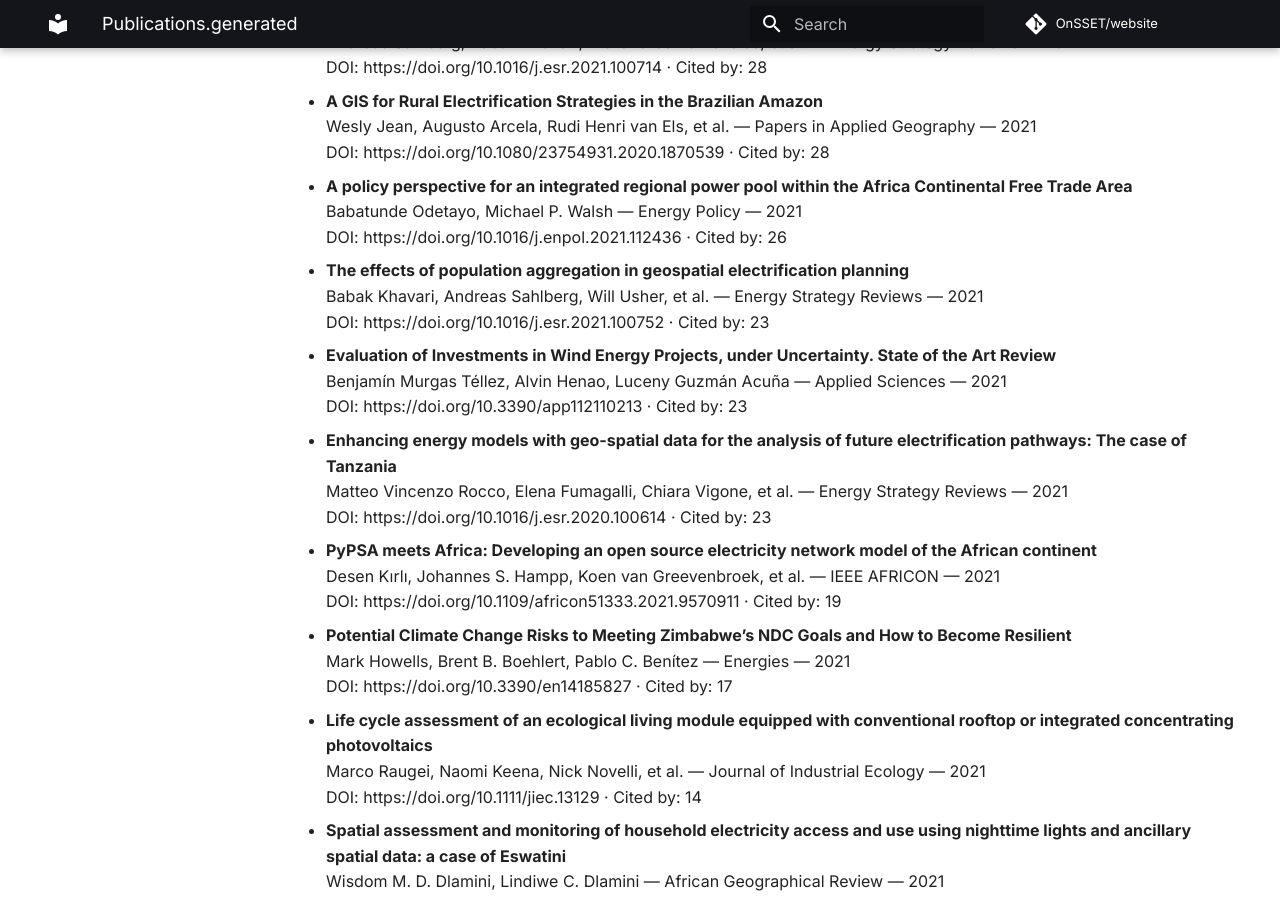
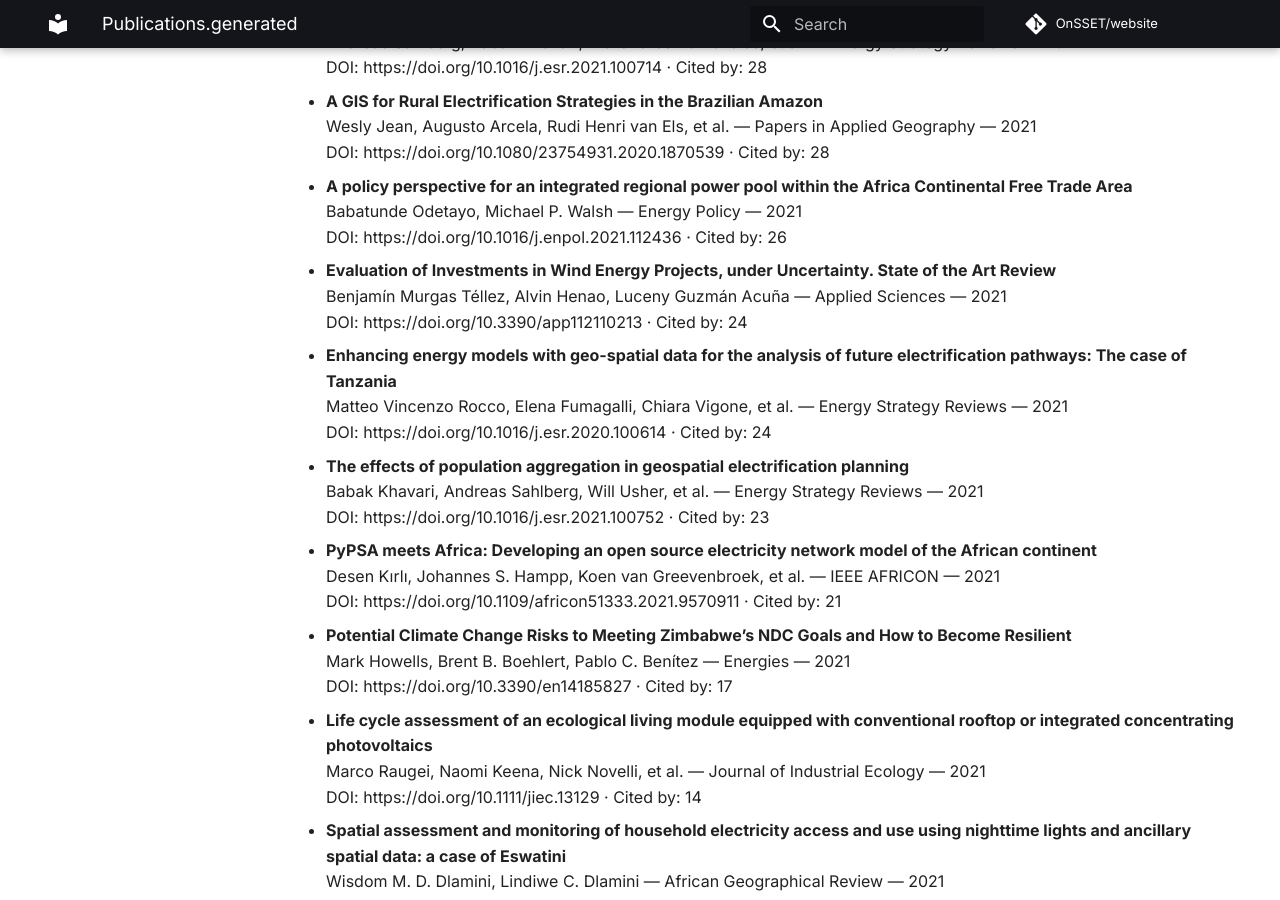
Before and after one commit to OnSSET/website, an MkDocs documentation site: the page built from docs/publications.generated.md, in a window 1280 px wide and 900 px high, scrolled down 18278 px. Built offline with MkDocs 1.6.1 and Material for MkDocs 9.7.7, drawn with Linux system fonts in a browser that asks for light colours; comment, search, counter and statistics services are not loaded; some of the changed text lies outside the part shown.

Commit message:
Auto-update publications

```diff
--- a/docs/publications.generated.md
+++ b/docs/publications.generated.md
@@ -749,21 +749,21 @@
   Babatunde Odetayo, Michael P. Walsh — Energy Policy — 2021
   DOI: https://doi.org/10.1016/j.enpol.2021.112436 · Cited by: 26
 
+- **Evaluation of Investments in Wind Energy Projects, under Uncertainty. State of the Art Review**
+  Benjamín Murgas Téllez, Alvin Henao, Luceny Guzmán Acuña — Applied Sciences — 2021
+  DOI: https://doi.org/10.3390/app112110213 · Cited by: 24
+
+- **Enhancing energy models with geo-spatial data for the analysis of future electrification pathways: The case of Tanzania**
+  Matteo Vincenzo Rocco, Elena Fumagalli, Chiara Vigone, et al. — Energy Strategy Reviews — 2021
+  DOI: https://doi.org/10.1016/j.esr.2020.100614 · Cited by: 24
+
 - **The effects of population aggregation in geospatial electrification planning**
   Babak Khavari, Andreas Sahlberg, Will Usher, et al. — Energy Strategy Reviews — 2021
   DOI: https://doi.org/10.1016/j.esr.2021.100752 · Cited by: 23
 
-- **Evaluation of Investments in Wind Energy Projects, under Uncertainty. State of the Art Review**
-  Benjamín Murgas Téllez, Alvin Henao, Luceny Guzmán Acuña — Applied Sciences — 2021
-  DOI: https://doi.org/10.3390/app112110213 · Cited by: 23
-
-- **Enhancing energy models with geo-spatial data for the analysis of future electrification pathways: The case of Tanzania**
-  Matteo Vincenzo Rocco, Elena Fumagalli, Chiara Vigone, et al. — Energy Strategy Reviews — 2021
-  DOI: https://doi.org/10.1016/j.esr.2020.100614 · Cited by: 23
-
 - **PyPSA meets Africa: Developing an open source electricity network model of the African continent**
   Desen Kırlı, Johannes S. Hampp, Koen van Greevenbroek, et al. — IEEE AFRICON — 2021
-  DOI: https://doi.org/10.1109/africon51333.2021.9570911 · Cited by: 19
+  DOI: https://doi.org/10.1109/africon51333.2021.9570911 · Cited by: 21
 
 - **Potential Climate Change Risks to Meeting Zimbabwe’s NDC Goals and How to Become Resilient**
   Mark Howells, Brent B. Boehlert, Pablo C. Benítez — Energies — 2021
@@ -1103,7 +1103,7 @@
   DOI: https://doi.org/10.5281/zenodo.18504203 · Cited by: 0
 
 - **Corrigendum to “Least-cost electrification pathways for Senegal by 2030: A nationwide analysis using open-source spatial electrification tool (OnSSET)” [Energy Nexus 21 (2026) 100621]**
-  Adama SARR, Aldo Bischi, Umberto Desideri, et al. — Energy Nexus — 2026
+  Adama Sarr, Aldo Bischi, Umberto Desideri, et al. — Energy Nexus — 2026
   DOI: https://doi.org/10.1016/j.nexus.2026.100689 · Cited by: 0
 
 - **Corrigendum to “Climate hazard screening in energy access planning for sub-Saharan Africa” [Sustainable Futures 12 (2026) 102146]**
```
Also changed, not shown: other parts of docs/publications.generated.md (+31 -31 lines).
